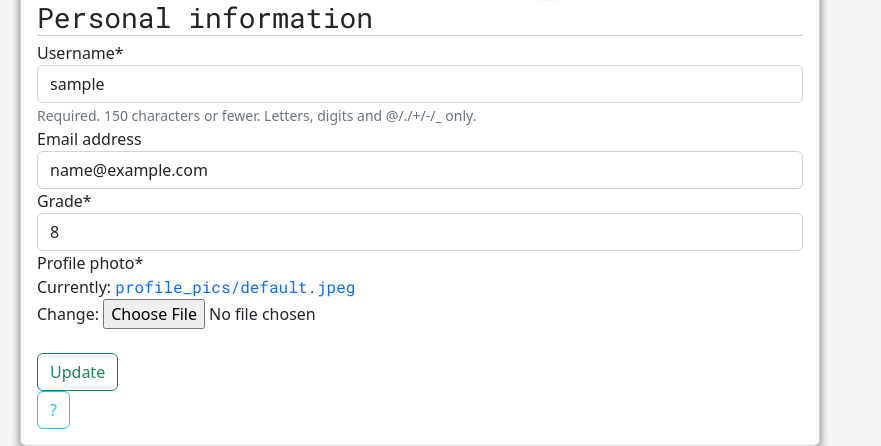
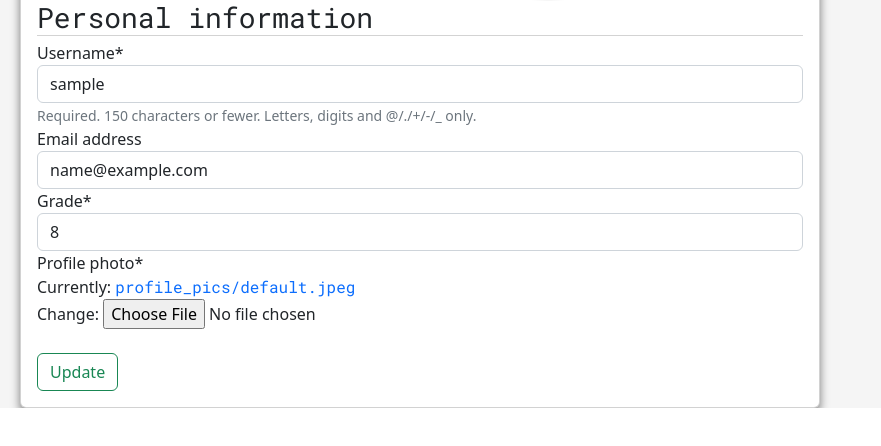
Before and after one commit to JackPadalino/AMSCSApp, a Django app: page /users/my-profile/ in a window 1280 px wide. Shown: the part 398-844 px from the top of the page, without its empty margins (0-881 px from the left). After the commit the page ends 806 px from the top, so only its background shows below. Run offline with Django 4.2, Linux system fonts and the light colour scheme; the visitor is signed in with stand-in values (Sample User, id 1); data that the repository does not hold is empty; some libraries are stand-ins or nearby versions.

Commit message:
removed button

```diff
--- a/users/templates/users/users-my-profile.html
+++ b/users/templates/users/users-my-profile.html
@@ -40,7 +40,6 @@
                     <button class='btn btn-outline-success' type='submit'>Update</button>
                 </div>
             </form>
-            <button id='secretButton' class='btn btn-outline-info'>?</button>
         </div>
     </div>
 </div>
```
